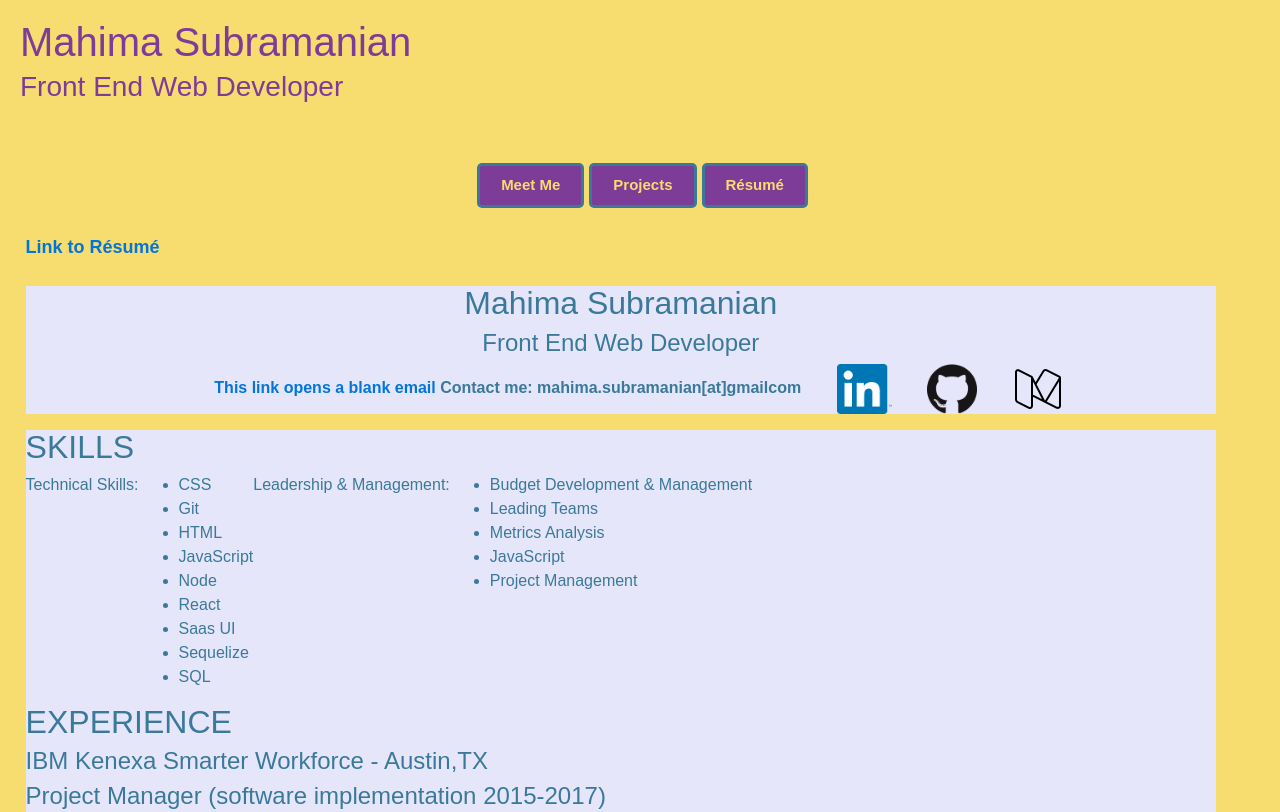
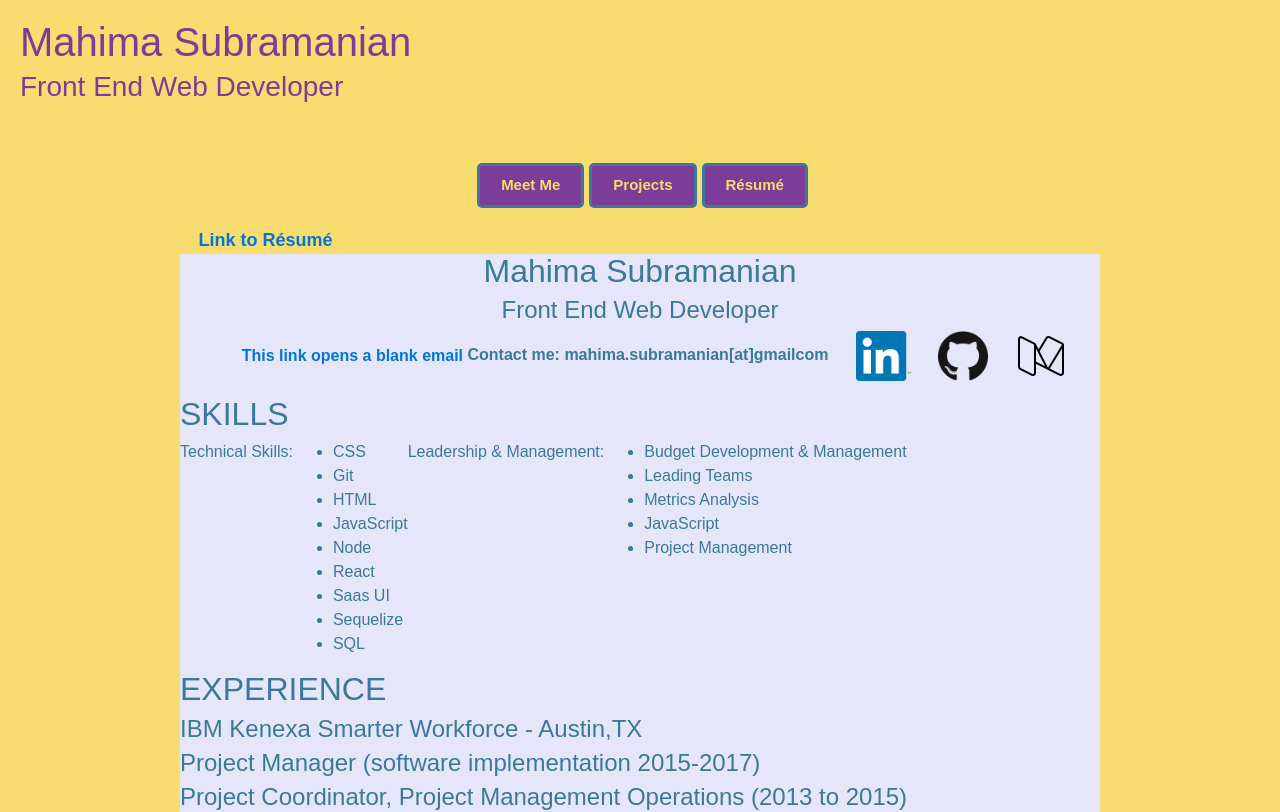
Before and after one commit to Smahima/smahima.github.io, a React (Create React App) app: page /resume in a window 1280 px wide. Shown: the top 812 px of the page. Built offline with nearby package versions, Linux system fonts and the light colour scheme.

Commit message:
moved resume header into body of resume and set margin to 0

```diff
--- a/src/components/Resume.js
+++ b/src/components/Resume.js
@@ -15,6 +15,9 @@ export default  class Resume extends Component {
          <a href='https://docs.google.com/document/d/19mS5F52qNMoSC2mOD2kfM1IFO_Mglp96laS73uBbALk/edit?usp=sharing'>Link to Résumé</a>
        </div>
 
+
+        <div className="resume-body">
+
         <div className="resume-header">
           <h2> Mahima Subramanian</h2>
           <h4> Front End Web Developer</h4>
@@ -27,7 +30,6 @@ export default  class Resume extends Component {
           </p>
         </div>
 
-        <div className="resume-body">
           <h2> SKILLS</h2>
          <div className="skills">
            <p>Technical Skills:</p>
--- a/src/styles/index.css
+++ b/src/styles/index.css
@@ -154,6 +154,15 @@ h5 {
 /*Portfolio page end*/
 
 /*Resume page start*/
+.resume {
+  position: relative;
+  width: 100%;
+  max-width: 960px;
+  margin: 0 auto;
+  padding: 0 20px;
+  box-sizing: border-box;
+}
+
 .resume-link {
   font-size: 18px;
   font-weight: bold;
@@ -161,7 +170,7 @@ h5 {
 }
 
 .resume-header {
-  margin: 2% 5% 0 2%;
+  /*margin: 2% 5% 0 2%;*/
   color:  #3a7999;
   background-color: #E6E6FA;
   text-align: center;
@@ -169,9 +178,10 @@ h5 {
 }
 
 .resume-body {
-  margin: 0 5% 0 2%;
+  /*margin: 2% 5% 0 2%;*/
   color:  #3a7999;
   background-color: #E6E6FA;
+
 }
 
 .skills {
@@ -189,6 +199,7 @@ h5 {
 
 /*Resume page end*/
 
+
 @keyframes App-logo-spin {
   from { transform: rotate(0deg); }
   to { transform: rotate(360deg); }
```
Lines whose indentation alone changed are shown as unchanged.
